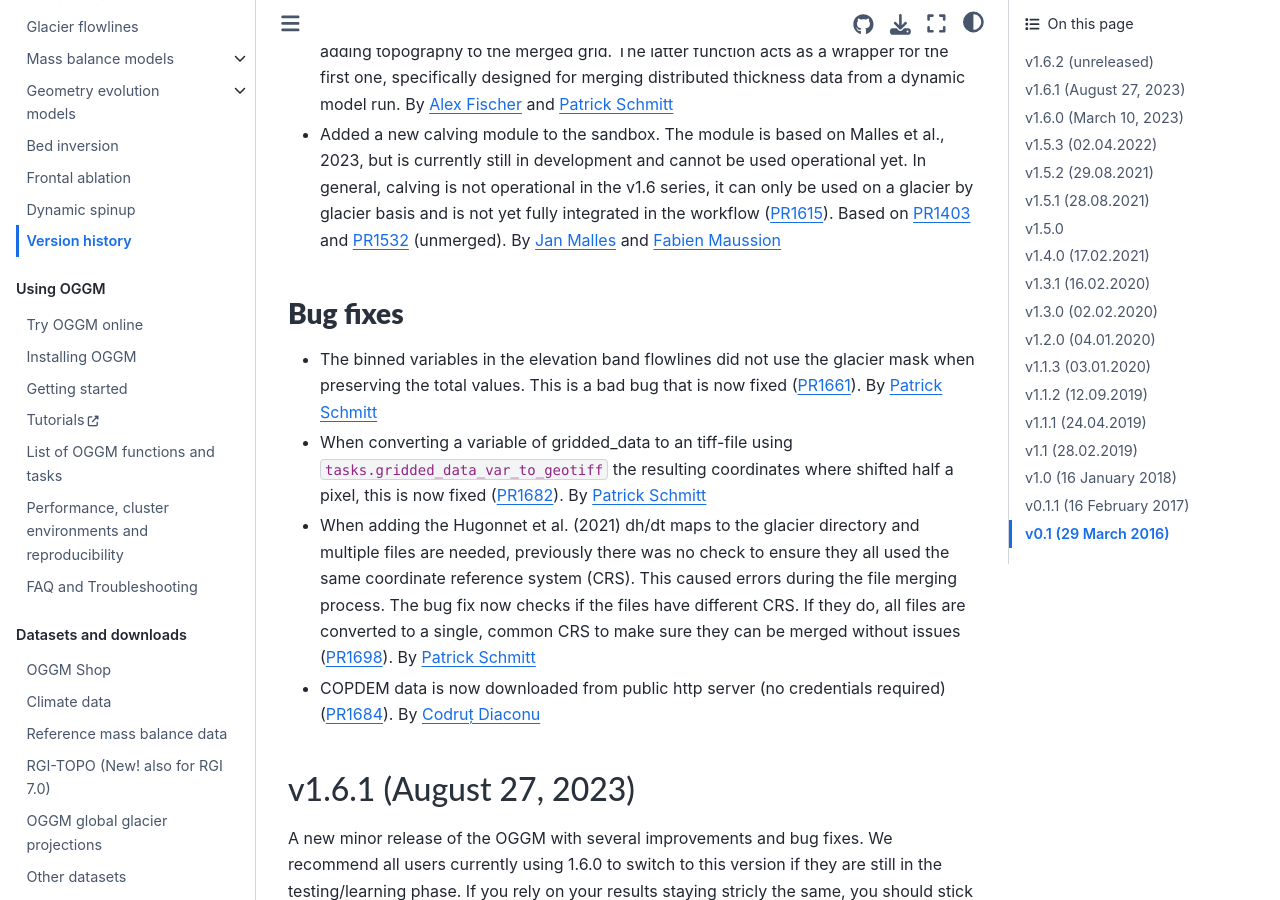
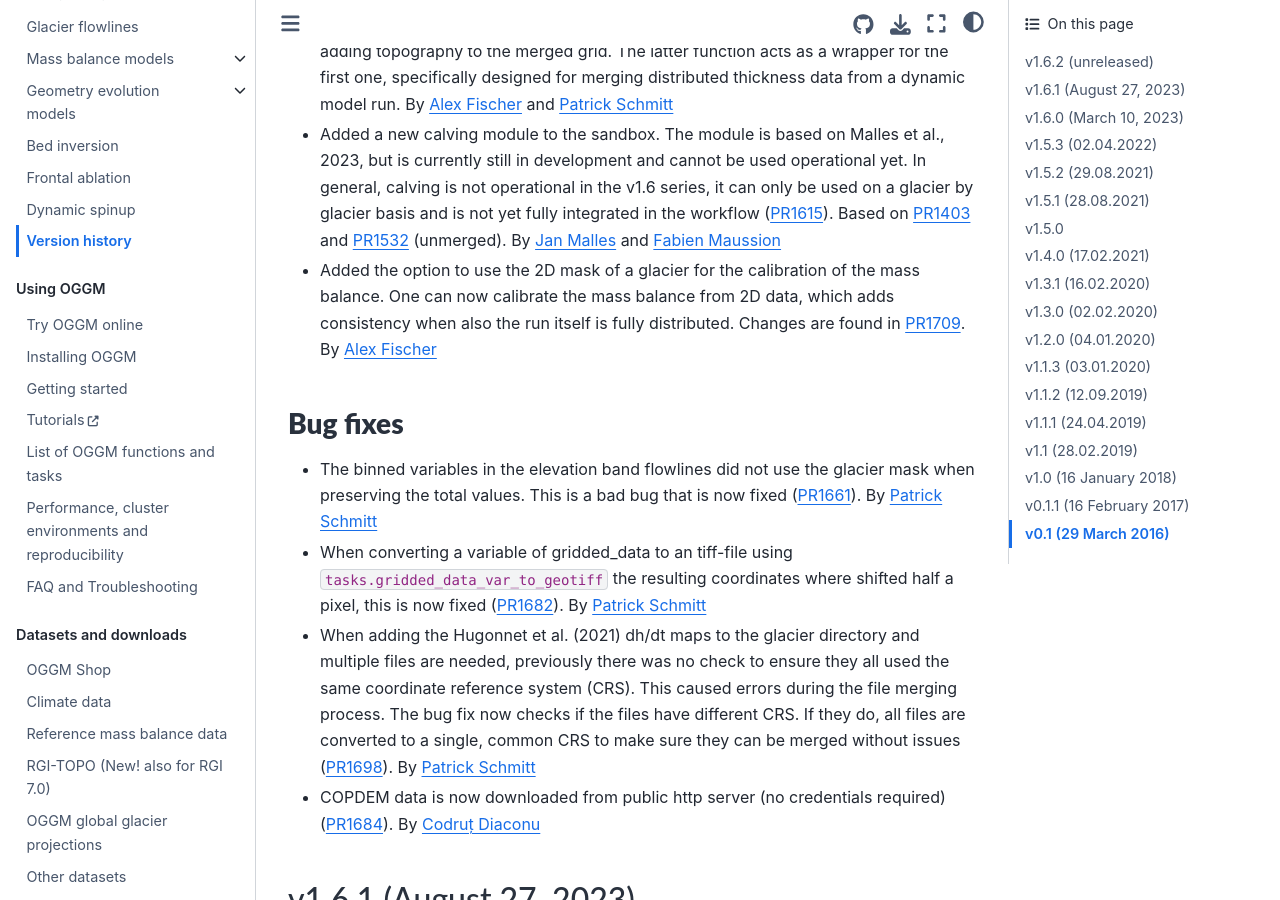
Before and after one commit to OGGM/oggm, a Sphinx documentation site: the page built from docs/whats-new.rst, in a window 1280 px wide and 900 px high, scrolled down 473 px. Built offline with Sphinx 7.4.7 and the Sphinx Book theme 1.1.4, drawn with Linux system fonts in a browser that asks for light colours; the version number could not be read and is left out.

Commit message:
Updated whats-new.rst

```diff
--- a/docs/whats-new.rst
+++ b/docs/whats-new.rst
@@ -33,6 +33,11 @@ Enhancements
   Based on :pull:`1403` and :pull:`1532` (unmerged).
   By `Jan Malles <https://github.com/jmalles>`_ and
   `Fabien Maussion <https://github.com/fmaussion>`_
+- Added the option to use the 2D mask of a glacier for the calibration
+  of the mass balance. One can now calibrate the mass balance from 2D data, which
+  adds consistency when also the run itself is fully distributed. Changes are
+  found in :pull:`1709`.
+  By `Alex Fischer <https://github.com/afisc>`_
 
 Bug fixes
 ~~~~~~~~~
```
